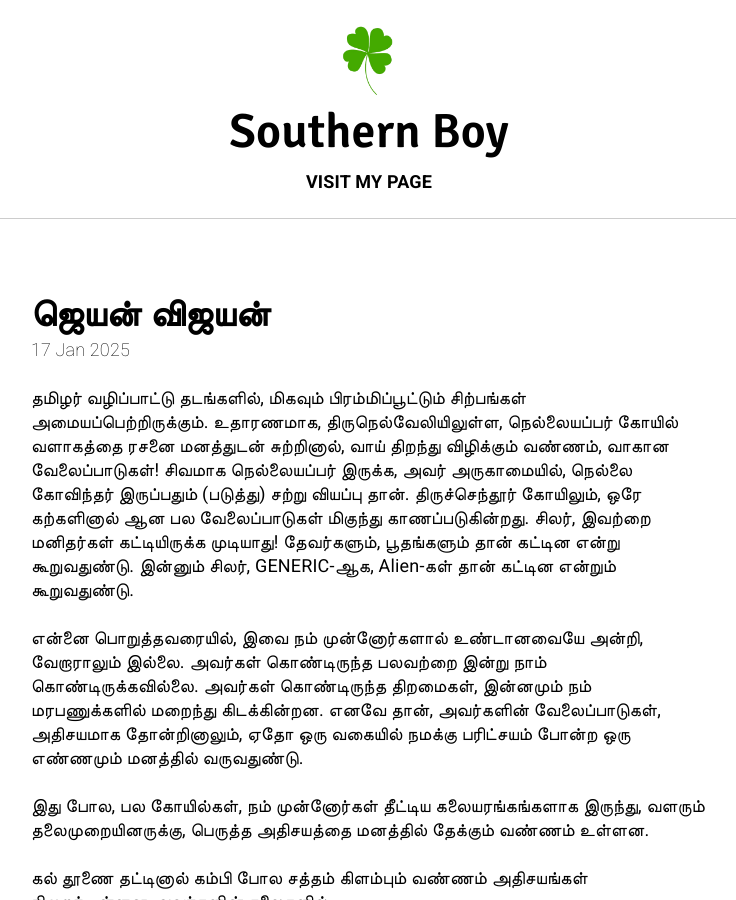
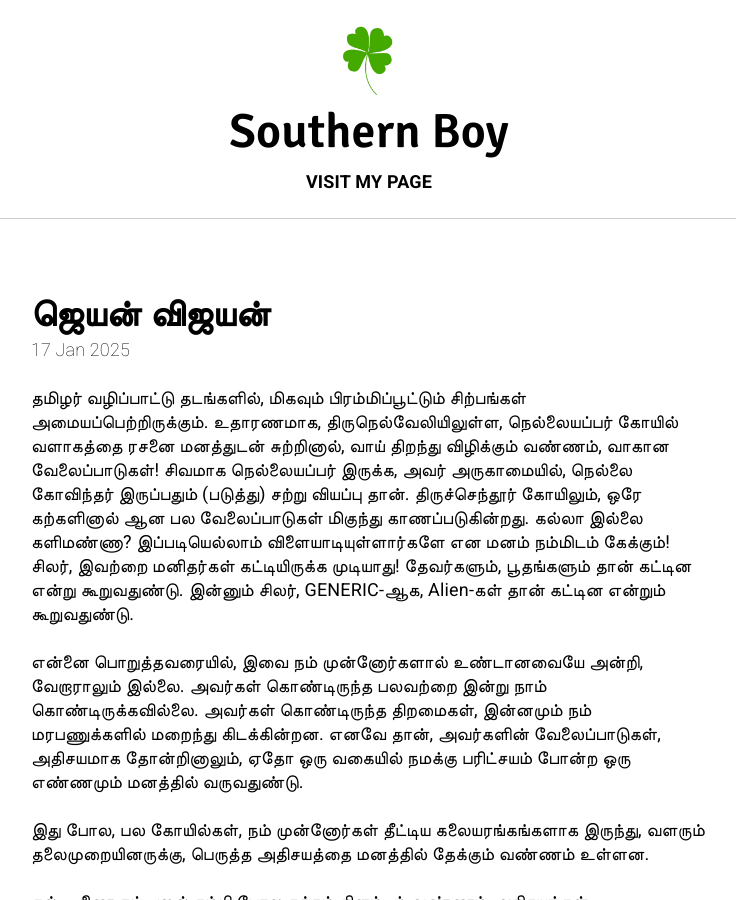
Before and after one commit to arihara-sudhan/blog, a Jekyll site: the page built from _posts/2025-01-17-ஜெயன்-விஜயன்.md, in a window 1280 px wide and 900 px high. Shown: the whole window, without its empty margins (271-1007 px from the left). Built offline with Jekyll 4.4.1, drawn with Linux system fonts in a browser that asks for light colours.

Commit message:
Update 2025-01-17-ஜெயன்-விஜயன்.md

```diff
--- a/_posts/2025-01-17-ஜெயன்-விஜயன்.md
+++ b/_posts/2025-01-17-ஜெயன்-விஜயன்.md
@@ -1,5 +1,5 @@
 தமிழர் வழிப்பாட்டு தடங்களில், மிகவும் பிரம்மிப்பூட்டும் சிற்பங்கள் அமையப்பெற்றிருக்கும். உதாரணமாக, திருநெல்வேலியிலுள்ள, நெல்லையப்பர் கோயில் வளாகத்தை ரசனை மனத்துடன் சுற்றினால், வாய் திறந்து விழிக்கும் வண்ணம், வாகான வேலைப்பாடுகள்! சிவமாக நெல்லையப்பர் இருக்க, அவர் அருகாமையில், நெல்லை கோவிந்தர் இருப்பதும் (படுத்து) சற்று வியப்பு தான்.
-திருச்செந்தூர் கோயிலும், ஒரே கற்களினால் ஆன பல வேலைப்பாடுகள் மிகுந்து காணப்படுகின்றது. சிலர், இவற்றை மனிதர்கள் கட்டியிருக்க முடியாது! தேவர்களும், பூதங்களும் தான் கட்டின என்று கூறுவதுண்டு. இன்னும் சிலர், GENERIC-ஆக, Alien-கள் தான் கட்டின என்றும் கூறுவதுண்டு.
+திருச்செந்தூர் கோயிலும், ஒரே கற்களினால் ஆன பல வேலைப்பாடுகள் மிகுந்து காணப்படுகின்றது. கல்லா இல்லை களிமண்ணா? இப்படியெல்லாம் விளையாடியுள்ளார்களே என மனம் நம்மிடம் கேக்கும்! சிலர், இவற்றை மனிதர்கள் கட்டியிருக்க முடியாது! தேவர்களும், பூதங்களும் தான் கட்டின என்று கூறுவதுண்டு. இன்னும் சிலர், GENERIC-ஆக, Alien-கள் தான் கட்டின என்றும் கூறுவதுண்டு.
 
 என்னை பொறுத்தவரையில், இவை நம் முன்னோர்களால் உண்டானவையே அன்றி, வேறாராலும் இல்லை. அவர்கள் கொண்டிருந்த பலவற்றை இன்று நாம் கொண்டிருக்கவில்லை. அவர்கள் கொண்டிருந்த திறமைகள், இன்னமும் நம் மரபணுக்களில் மறைந்து கிடக்கின்றன. எனவே தான், அவர்களின் வேலைப்பாடுகள், அதிசயமாக தோன்றினாலும், ஏதோ ஒரு வகையில் நமக்கு பரிட்சயம் போன்ற ஒரு எண்ணமும் மனத்தில் வருவதுண்டு.
 
```
